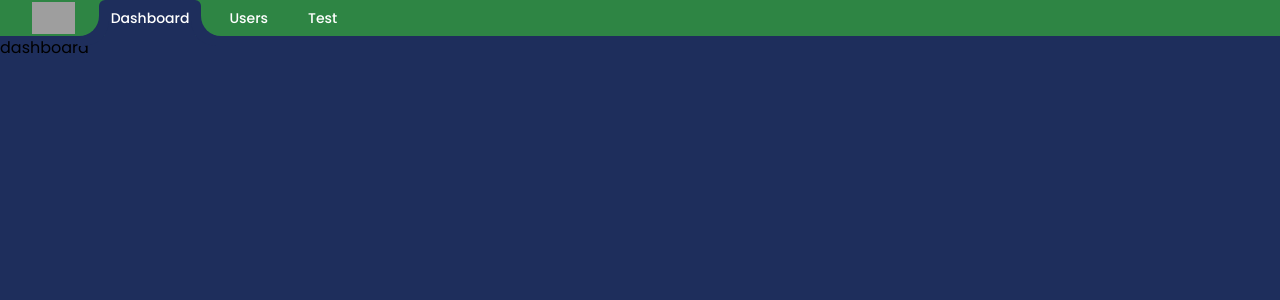
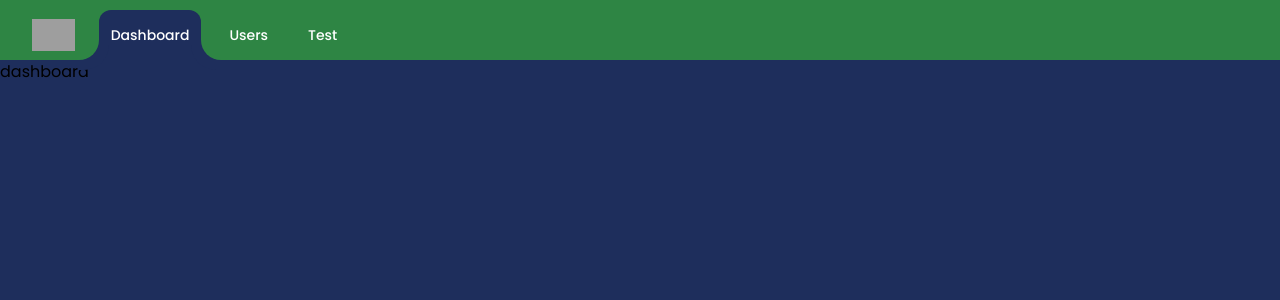
Before and after one commit to meryem-ben00/Workshop-React1, a React (Vite) app: page /dashboard in a window 1280 px wide. Shown: the top 300 px of the page. Built offline with nearby package versions, Linux system fonts and the light colour scheme; grey boxes are pictures that could not be loaded.

Commit message:
Handle navbar stayling..

```diff
--- a/src/layouts/components/nav/section/nav-item.js
+++ b/src/layouts/components/nav/section/nav-item.js
@@ -9,8 +9,8 @@ export default function NavItem({ item, active }) {
         to={path}
         className={
           active
-            ? "active text-white rounded-md px-3 py-2 text-sm font-medium d-flex justify-center align-middle h-18"
-            : " text-white rounded-md px-3 py-2 text-sm font-medium d-flex justify-center align-middle h-18"
+            ? "active text-white  px-3 py-2 text-sm font-medium flex justify-center items-center navItem"
+            : " text-white px-3 py-2 text-sm font-medium flex justify-center items-center navItem"
         }
         aria-current="page"
       >
--- a/src/layouts/components/nav/styles.css
+++ b/src/layouts/components/nav/styles.css
@@ -1,11 +1,12 @@
 .navbar {
   background: var(--green-color);
+  padding-top: 10px;
 }
 
 .active {
   background: var(--bg-color);
-  border-top-left-radius: 10px;
-  border-top-right-radius: 10px;
+  border-top-left-radius: 12px;
+  border-top-right-radius: 12px;
   position: relative;
 }
 
@@ -30,3 +31,7 @@
   border-bottom-left-radius: 20px;
   box-shadow: -5px 5px 0 5px #1e2e5c;
 }
+
+.navItem{
+  height: 50px;
+}
```
